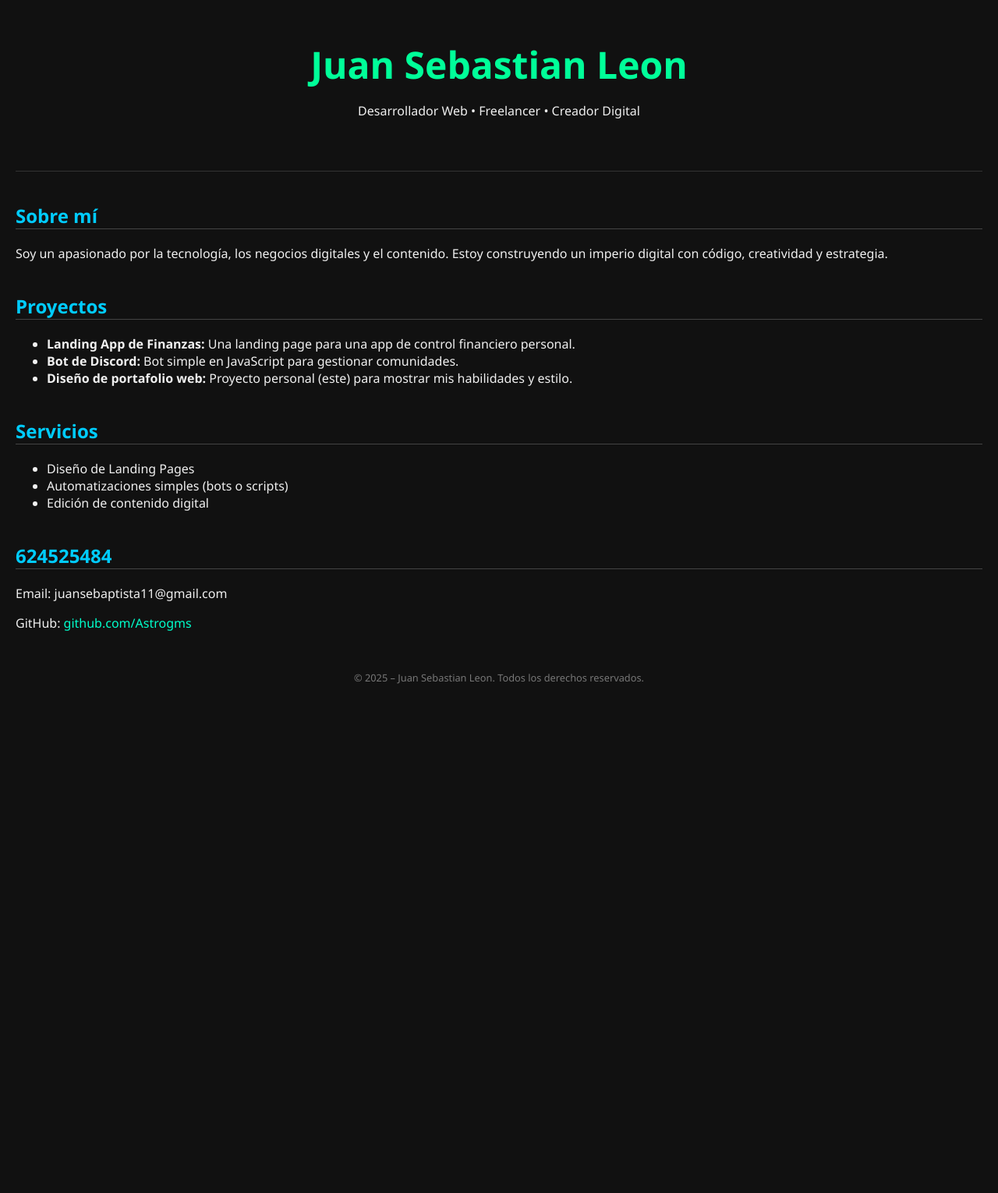
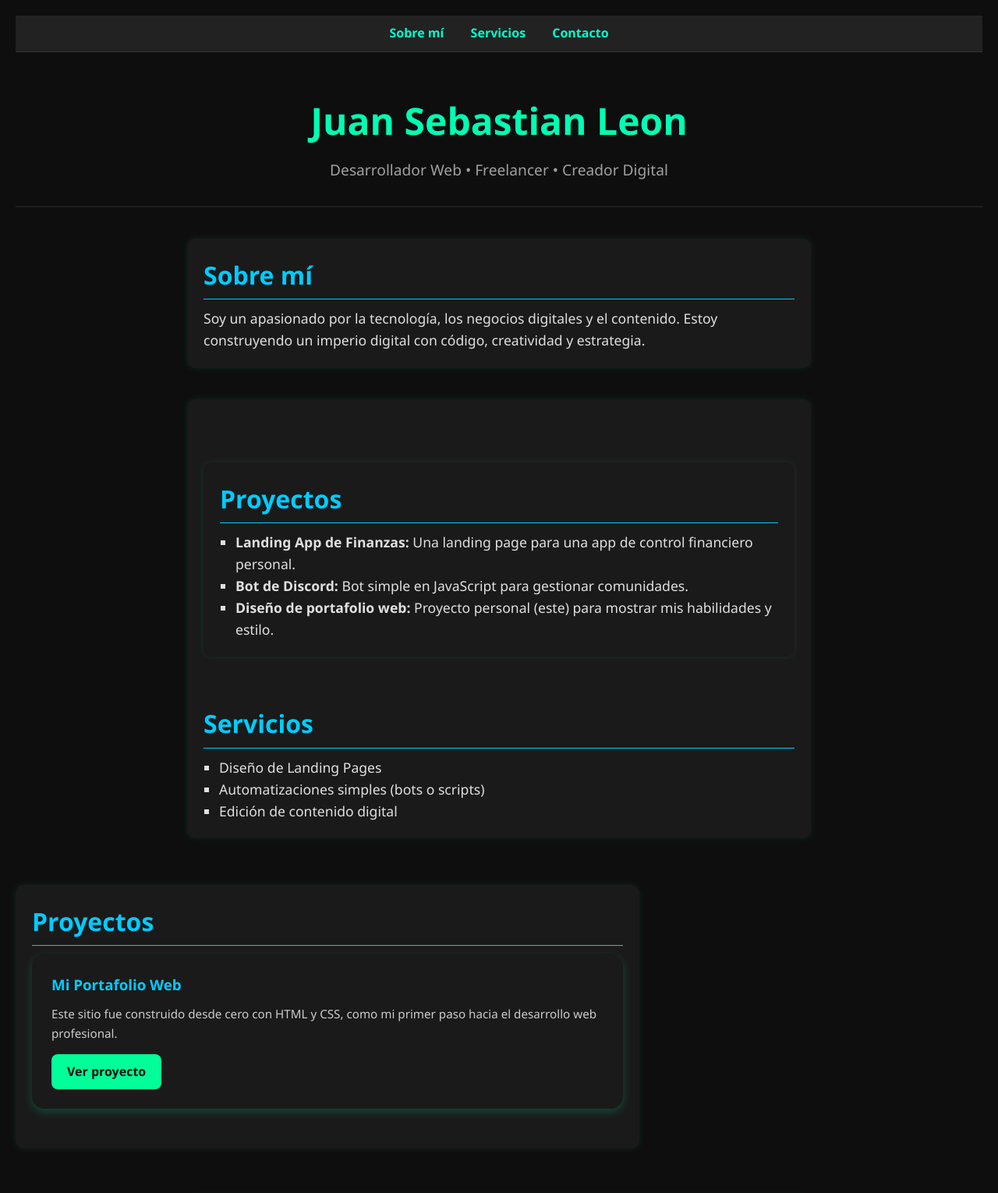
Before and after one commit to Astrogms/portafolio-dev, a plain HTML site: page index.html in a window 1280 px wide. Shown: the top 1530 px of the page at 78% size. Before the commit the page ends 898 px from the top, so only its background shows below. Drawn offline with Linux system fonts and the light colour scheme.

Commit message:
Agregado segundo proyecto: To-Do App

```diff
--- a/index.html
+++ b/index.html
@@ -5,8 +5,18 @@
   <meta name="viewport" content="width=device-width, initial-scale=1.0">
   <title>Mi Portafolio – Juan Sebastian Leon</title>
   <link rel="stylesheet" href="style.css">
+  <link href="https://fonts.googleapis.com/css2?family=Poppins:wght@400;600&display=swap" rel="stylesheet">
 </head>
+
 <body>
+  <nav>
+    <ul>
+      <li><a href="#sobre-mi">Sobre mí</a></li>
+      <li><a href="#servicios">Servicios</a></li>
+      <li><a href="#contacto">Contacto</a></li>
+    </ul>
+  </nav>
+
   <header>
     <h1>Juan Sebastian Leon</h1>
     <p>Desarrollador Web • Freelancer • Creador Digital</p>
@@ -34,6 +44,14 @@
       <li>Edición de contenido digital</li>
     </ul>
   </section>
+<section id="proyectos">
+  <h2>Proyectos</h2>
+  <div class="proyecto-card">
+    <h3>Mi Portafolio Web</h3>
+    <p>Este sitio fue construido desde cero con HTML y CSS, como mi primer paso hacia el desarrollo web profesional.</p>
+    <a href="https://Astrogms.github.io/portafolio-dev" target="_blank" class="boton-proyecto">Ver proyecto</a>
+  </div>
+</section>
 
   <section id="contacto">
     <h2>624525484</h2>
--- /dev/null
+++ b/proyectostodo-app/style.css
@@ -0,0 +1,83 @@
+body {
+  background-color: #0d1117;
+  color: #c9d1d9;
+  font-family: 'Segoe UI', sans-serif;
+  display: flex;
+  justify-content: center;
+  align-items: start;
+  padding: 60px 20px;
+  margin: 0;
+  height: 100vh;
+}
+
+.container {
+  width: 100%;
+  max-width: 500px;
+  background-color: #161b22;
+  padding: 30px;
+  border-radius: 12px;
+  box-shadow: 0 0 15px rgba(0, 255, 204, 0.2);
+}
+
+h1 {
+  text-align: center;
+  margin-bottom: 20px;
+  color: #58a6ff;
+}
+
+form {
+  display: flex;
+  gap: 10px;
+  margin-bottom: 20px;
+}
+
+input {
+  flex: 1;
+  padding: 10px;
+  border: none;
+  border-radius: 8px;
+  font-size: 1rem;
+}
+
+button {
+  padding: 10px 20px;
+  background-color: #238636;
+  color: white;
+  border: none;
+  border-radius: 8px;
+  cursor: pointer;
+  transition: background-color 0.2s ease;
+}
+
+button:hover {
+  background-color: #2ea043;
+}
+
+ul {
+  list-style: none;
+  padding: 0;
+  margin: 0;
+}
+
+li {
+  background-color: #21262d;
+  padding: 12px;
+  border-radius: 8px;
+  margin-bottom: 10px;
+  display: flex;
+  justify-content: space-between;
+  align-items: center;
+}
+
+li.completed {
+  text-decoration: line-through;
+  color: #8b949e;
+}
+
+li button {
+  background-color: transparent;
+  color: #f85149;
+  border: none;
+  cursor: pointer;
+  font-size: 1rem;
+}
--- a/style.css
+++ b/style.css
@@ -38,3 +38,156 @@ footer {
   color: #777;
   margin: 50px 0 20px;
 }
+nav {
+  background-color: #222;
+  padding: 10px 0;
+  text-align: center;
+  border-bottom: 1px solid #333;
+}
+
+nav ul {
+  list-style: none;
+  padding: 0;
+  margin: 0;
+}
+
+nav ul li {
+  display: inline;
+  margin: 0 15px;
+}
+
+nav ul li a {
+  color: #00ffcc;
+  text-decoration: none;
+  font-weight: bold;
+}
+
+nav ul li a:hover {
+  color: #00ccff;
+}
+
+/* Reset y base */
+* {
+  margin: 0;
+  padding: 0;
+  box-sizing: border-box;
+}
+
+body {
+  font-family: 'Segoe UI', Tahoma, Geneva, Verdana, sans-serif;
+  background-color: #0e0e0e;
+  color: #f5f5f5;
+  padding: 20px;
+  line-height: 1.6;
+}
+
+/* Header principal */
+header {
+  text-align: center;
+  padding: 50px 20px 30px;
+  border-bottom: 2px solid #1f1f1f;
+}
+
+h1 {
+  font-size: 3rem;
+  color: #00ffb3;
+  margin-bottom: 10px;
+}
+
+header p {
+  font-size: 1.2rem;
+  color: #a0a0a0;
+}
+
+/* Secciones */
+section {
+  max-width: 800px;
+  margin: 40px auto;
+  padding: 20px;
+  border: 1px solid #1a1a1a;
+  border-radius: 10px;
+  background-color: #1a1a1a;
+  box-shadow: 0 0 10px rgba(0, 255, 179, 0.1);
+}
+
+section h2 {
+  font-size: 2rem;
+  color: #00ccff;
+  margin-bottom: 10px;
+  border-bottom: 1px solid #00ccff;
+  padding-bottom: 5px;
+}
+
+section p, section li {
+  font-size: 1.1rem;
+  color: #e0e0e0;
+}
+
+ul {
+  padding-left: 20px;
+  list-style-type: square;
+}
+
+/* Enlaces */
+a {
+  color: #00ffd0;
+  text-decoration: none;
+}
+
+a:hover {
+  text-decoration: underline;
+  color: #00ccaa;
+}
+
+/* Footer */
+footer {
+  text-align: center;
+  font-size: 0.9rem;
+  color: #888;
+  padding: 30px 20px 10px;
+  border-top: 1px solid #1f1f1f;
+  margin-top: 50px;
+}
+/* Sección de Proyectos */
+#proyectos {
+  margin: 60px 0;
+}
+
+.proyecto-card {
+  background-color: #1a1a1a;
+  padding: 25px;
+  border-radius: 16px;
+  box-shadow: 0 4px 12px rgba(0, 255, 204, 0.2);
+  transition: transform 0.3s ease;
+  margin-bottom: 30px;
+}
+
+.proyecto-card:hover {
+  transform: translateY(-5px);
+}
+
+.proyecto-card h3 {
+  color: #00ccff;
+  margin-bottom: 10px;
+}
+
+.proyecto-card p {
+  color: #ccc;
+  font-size: 0.95rem;
+}
+
+.boton-proyecto {
+  display: inline-block;
+  margin-top: 15px;
+  background-color: #00ff99;
+  color: #111;
+  padding: 10px 20px;
+  border-radius: 8px;
+  font-weight: bold;
+  transition: background-color 0.3s ease;
+}
+
+.boton-proyecto:hover {
+  background-color: #00cc77;
+  color: white;
+}
--- /dev/null
+++ b/todo-app/style.css
@@ -0,0 +1,83 @@
+body {
+  background-color: #0d1117;
+  color: #c9d1d9;
+  font-family: 'Segoe UI', sans-serif;
+  display: flex;
+  justify-content: center;
+  align-items: start;
+  padding: 60px 20px;
+  margin: 0;
+  height: 100vh;
+}
+
+.container {
+  width: 100%;
+  max-width: 500px;
+  background-color: #161b22;
+  padding: 30px;
+  border-radius: 12px;
+  box-shadow: 0 0 15px rgba(0, 255, 204, 0.2);
+}
+
+h1 {
+  text-align: center;
+  margin-bottom: 20px;
+  color: #58a6ff;
+}
+
+form {
+  display: flex;
+  gap: 10px;
+  margin-bottom: 20px;
+}
+
+input {
+  flex: 1;
+  padding: 10px;
+  border: none;
+  border-radius: 8px;
+  font-size: 1rem;
+}
+
+button {
+  padding: 10px 20px;
+  background-color: #238636;
+  color: white;
+  border: none;
+  border-radius: 8px;
+  cursor: pointer;
+  transition: background-color 0.2s ease;
+}
+
+button:hover {
+  background-color: #2ea043;
+}
+
+ul {
+  list-style: none;
+  padding: 0;
+  margin: 0;
+}
+
+li {
+  background-color: #21262d;
+  padding: 12px;
+  border-radius: 8px;
+  margin-bottom: 10px;
+  display: flex;
+  justify-content: space-between;
+  align-items: center;
+}
+
+li.completed {
+  text-decoration: line-through;
+  color: #8b949e;
+}
+
+li button {
+  background-color: transparent;
+  color: #f85149;
+  border: none;
+  cursor: pointer;
+  font-size: 1rem;
+}
```
Also changed, not shown: proyectostodo-app/app.js (added, +29 -0 lines), proyectostodo-app/index.html (added, +21 -0 lines), todo-app/app.js (added, +29 -0 lines), todo-app/index.html (added, +21 -0 lines).
